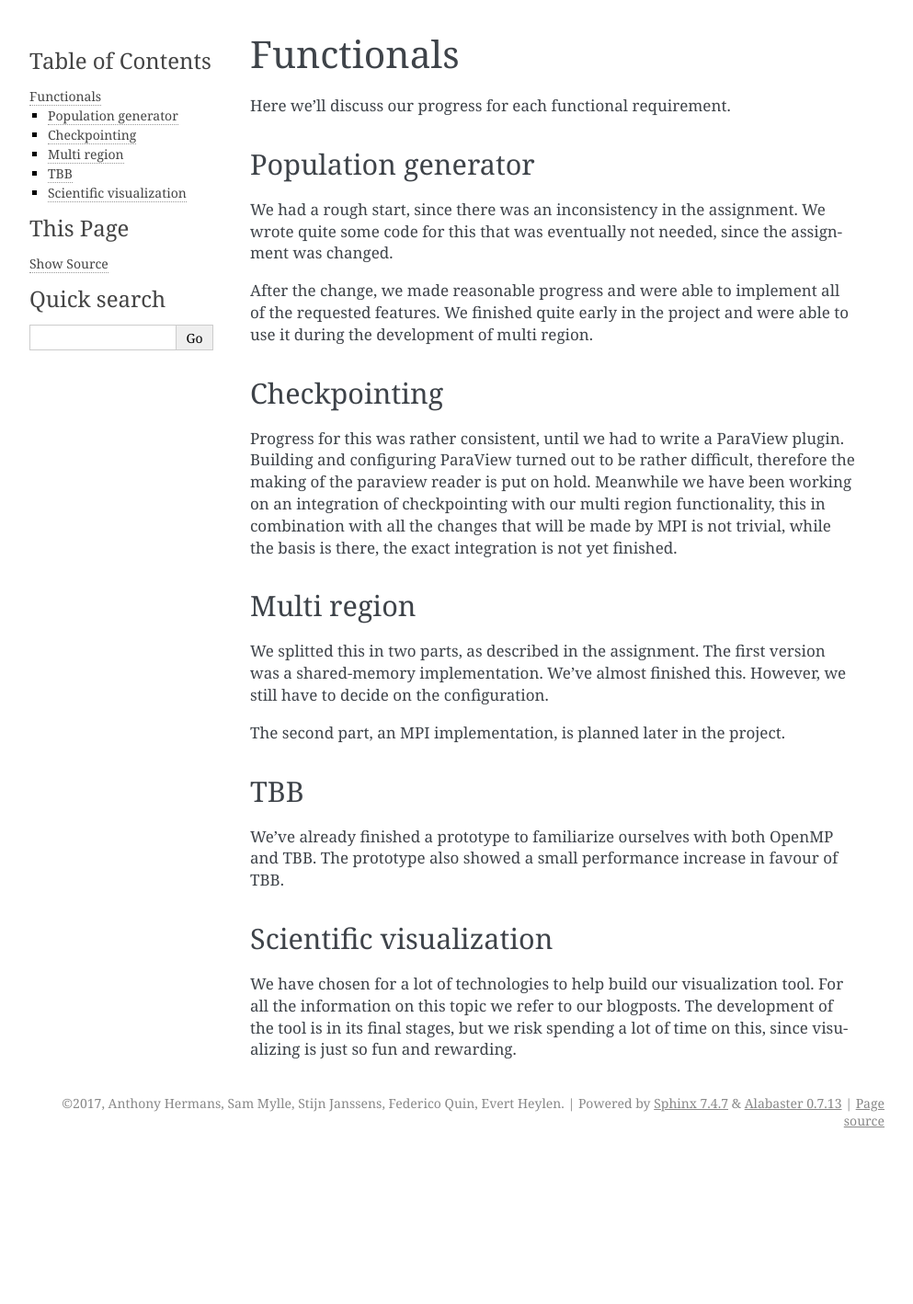
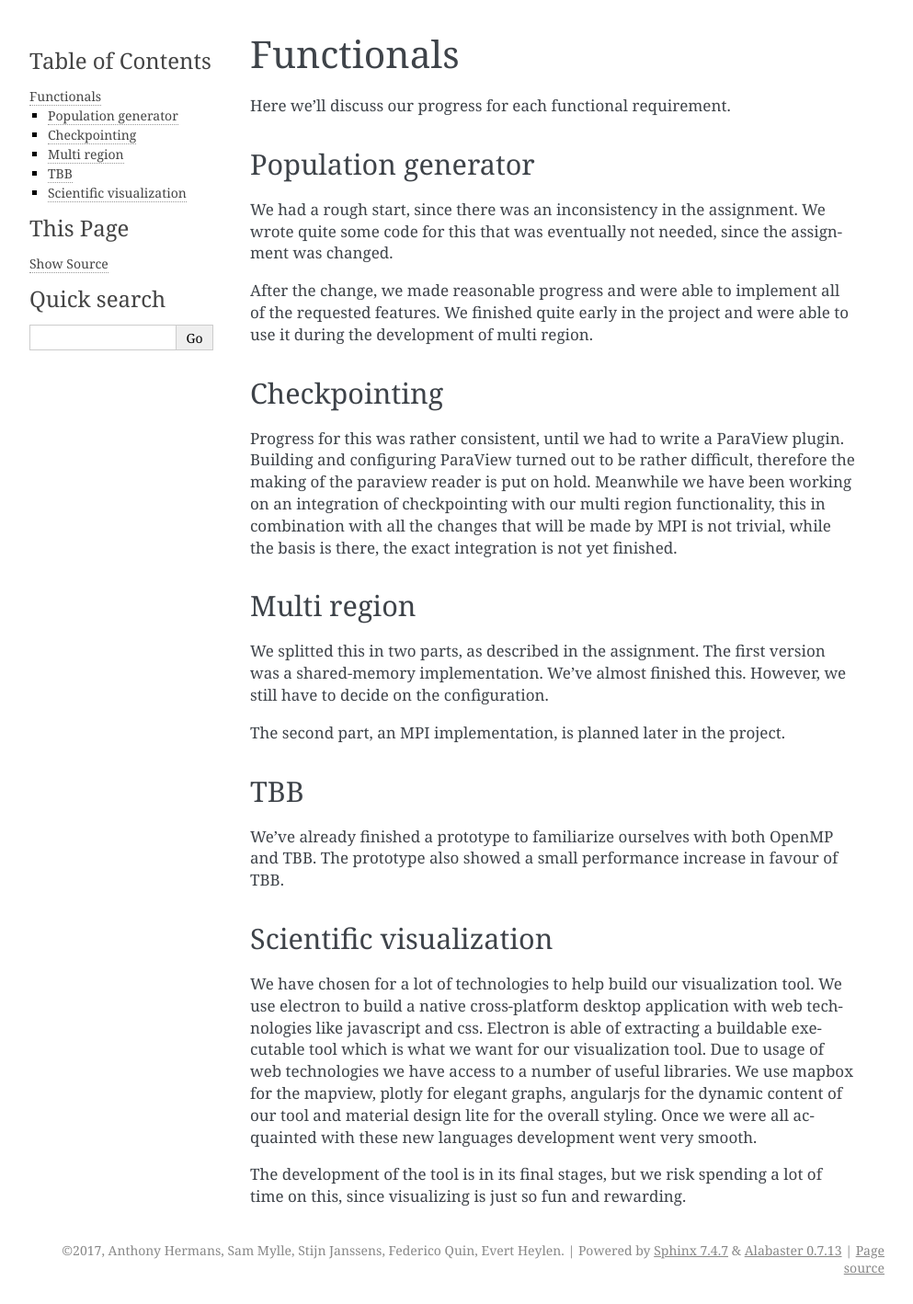
Before and after one commit to Stride-Apollo/Stride-Report, a Sphinx documentation site: the page built from source/functionals.rst, in a window 1280 px wide. Shown: the whole page at 92% size, without its empty margins (148-1141 px from the left). Built offline with Sphinx 7.4.7, drawn with Linux system fonts in a browser that asks for light colours; before the commit the page ends 1258 px from its top, so only the background shows below that.

Commit message:
Visualization report

```diff
--- a/source/functionals.rst
+++ b/source/functionals.rst
@@ -33,5 +33,6 @@ We've already finished a prototype to familiarize ourselves with both OpenMP and
 Scientific visualization
 ------------------------
 
-We have chosen for a lot of technologies to help build our visualization tool. For all the information on this topic we refer to our blogposts.
+We have chosen for a lot of technologies to help build our visualization tool. We use electron to build a native cross-platform desktop application with web technologies like javascript and css. Electron is able of extracting a buildable executable tool which is what we want for our visualization tool. Due to usage of web technologies we have access to a number of useful libraries. We use mapbox for the mapview, plotly for elegant graphs, angularjs for the dynamic content of our tool and material design lite for the overall styling. Once we were all acquainted with these new languages development went very smooth.
+
 The development of the tool is in its final stages, but we risk spending a lot of time on this, since visualizing is just so fun and rewarding.
```
